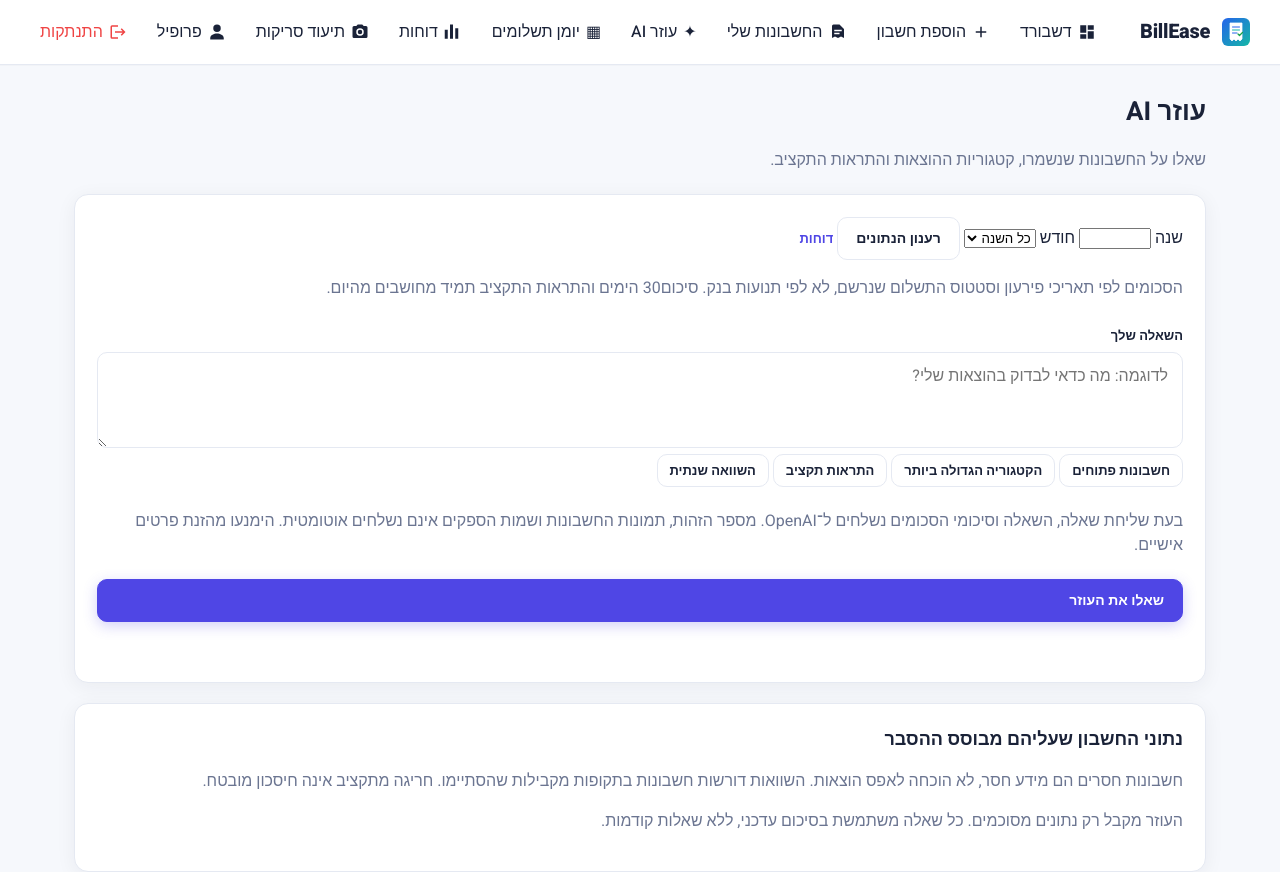
After one commit to monyas403star/billease, a Flask app: template templates/assistant.html in a window 1280 px wide. The commit adds this page. Run offline with Flask 3, Linux system fonts and the light colour scheme; the template is opened without the code that fills it, so the values that code supplies are empty; some libraries are stand-ins or nearby versions.

Commit message:
Add files via upload

```diff
--- a/templates/_nav.html
+++ b/templates/_nav.html
@@ -17,6 +17,7 @@
       <svg class="ic" viewBox="0 0 24 24"><path d="M14 2H6a2 2 0 0 0-2 2v16l4-2 4 2 4-2 4 2V8l-6-6zM7 13h7v2H7v-2zm0-4h10v2H7V9z"/></svg>
       {{ t("החשבונות שלי") }}
     </a>
+    <a href="{{ url_for('assistant_page') }}"><span aria-hidden="true">✦</span> {{ t('AI assistant') }}</a>
     <a href="{{ url_for('calendar_page') }}"><span aria-hidden="true">▦</span> {{ t('Payment calendar') }}</a>
     <a href="{{ url_for('reports_page') }}">
       <svg class="ic" viewBox="0 0 24 24"><path d="M5 9v12H1V9h4zm7-7v19h-4V2h4zm7 5v14h-4V7h4z"/></svg>
--- /dev/null
+++ b/templates/assistant.html
@@ -0,0 +1,48 @@
+{% extends "_base.html" %}
+{% block title %}{{ t('AI assistant') }} - BillEase{% endblock %}
+{% block content %}
+<link rel="stylesheet" href="{{ url_for('static', filename='css/assistant.css', v='assistant1') }}">
+{% include "_nav.html" %}
+<main class="page">
+  <div class="page-head"><h1>{{ t('AI assistant') }}</h1><p class="muted">{{ t('Ask about your saved bills, spending categories and budget alerts.') }}</p></div>
+  <section class="card">
+    <div class="assistant-period">
+      <label>{{ t('Year') }} <input id="ai-year" type="number" min="2000" max="2300" required></label>
+      <label>{{ t('Month') }} <select id="ai-month"><option value="0">{{ t('Whole year') }}</option></select></label>
+      <button type="button" class="btn" id="ai-refresh">{{ t('Refresh facts') }}</button>
+      <a class="link-btn" href="{{ url_for('reports_page') }}">{{ t('דוחות') }}</a>
+    </div>
+    <p class="muted">{{ t('Totals follow bill due dates and recorded paid status, not bank transactions. Next-30-day totals and budget alerts always follow today.') }}</p>
+    <div id="ai-facts-status" role="status" aria-live="polite"></div>
+    <div id="ai-cards" class="assistant-cards"></div>
+    <form id="ai-form" class="form">
+      <label for="ai-question">{{ t('Your question') }}</label>
+      <textarea id="ai-question" name="question" rows="3" maxlength="700" required placeholder="{{ t('For example: what should I review in my spending?') }}"></textarea>
+      <div class="assistant-prompts">
+        <button type="button" class="btn small" data-question="{{ t('How much is still open in the selected period?') }}">{{ t('Open bills') }}</button>
+        <button type="button" class="btn small" data-question="{{ t('Which category costs the most, and what can I review?') }}">{{ t('Largest category') }}</button>
+        <button type="button" class="btn small" data-question="{{ t('Have I exceeded any monthly budgets?') }}">{{ t('Budget alerts') }}</button>
+        <button type="button" class="btn small" data-question="{{ t('Can you compare my bills with the previous year fairly?') }}">{{ t('Year comparison') }}</button>
+      </div>
+      <p class="muted">{{ t('When you ask, your question and summarized amounts are sent to OpenAI. Your identity, bill images and supplier names are not sent automatically. Avoid entering personal details.') }}</p>
+      <button id="ai-send" type="submit" class="btn primary">{{ t('Ask the assistant') }}</button>
+      <p id="ai-status" role="status" aria-live="polite"></p>
+    </form>
+  </section>
+  <section class="card assistant-answer" id="ai-answer-panel" hidden aria-live="polite">
+    <h2>{{ t('AI explanation') }}</h2>
+    <div id="ai-answer" class="assistant-answer-text"></div>
+    <h3>{{ t('Calculated facts used in this answer') }}</h3>
+    <dl id="ai-references" class="assistant-facts"></dl>
+    <p class="muted">{{ t('AI can make mistakes. Check these calculated facts and your original bills before making a decision. The assistant cannot pay, edit or delete bills, and it does not verify supplier offers.') }}</p>
+  </section>
+  <section class="card assistant-source">
+    <h2>{{ t('Account facts behind the explanation') }}</h2>
+    <p class="muted" id="ai-scope"></p>
+    <p class="muted">{{ t('Missing bills are missing data, not proof of zero spending. Comparisons require recorded bills in matching completed periods. Budget excess is not guaranteed savings.') }}</p>
+    <dl id="ai-all-facts" class="assistant-facts"></dl>
+    <p class="muted">{{ t('Only aggregate data is available to the assistant. Each question uses a fresh account summary and does not include previous questions.') }}</p>
+  </section>
+</main>
+{% endblock %}
+{% block scripts %}<script src="{{ url_for('static', filename='js/assistant.js', v='assistant1') }}"></script>{% endblock %}
```
